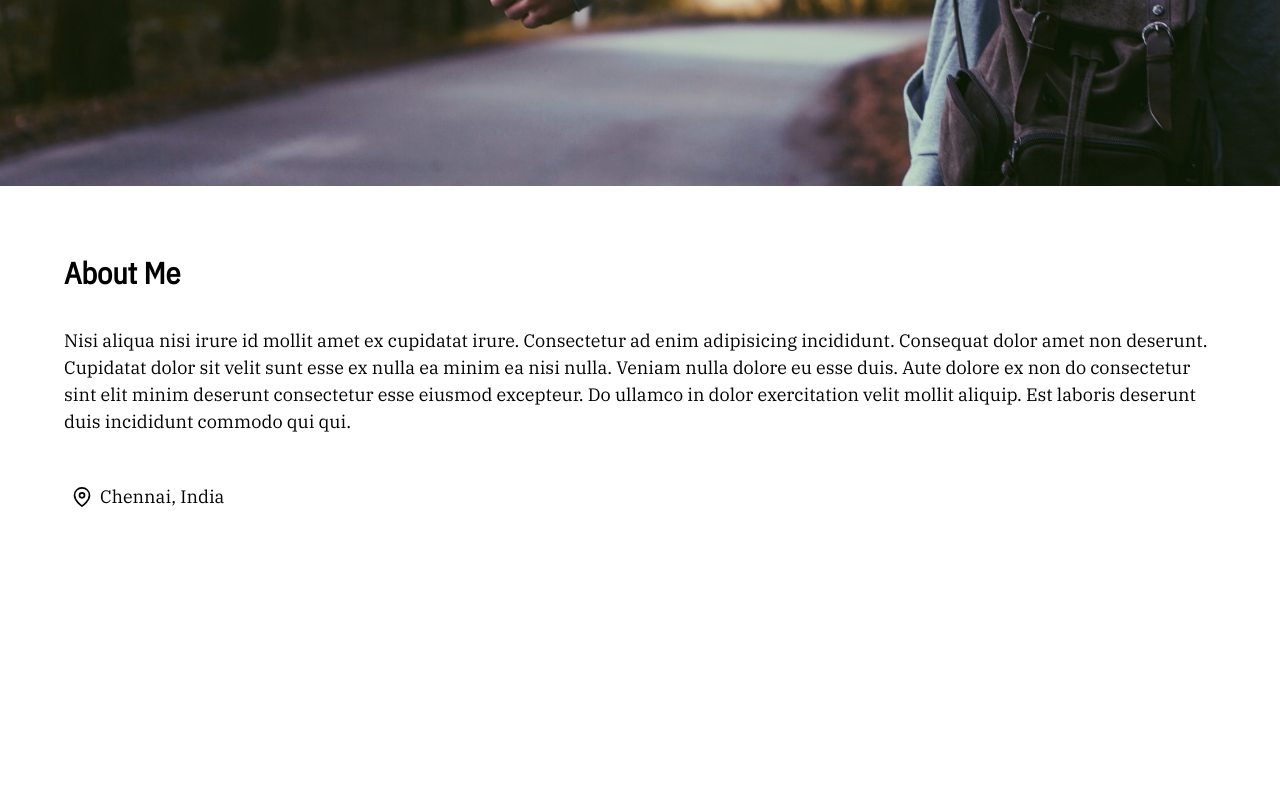
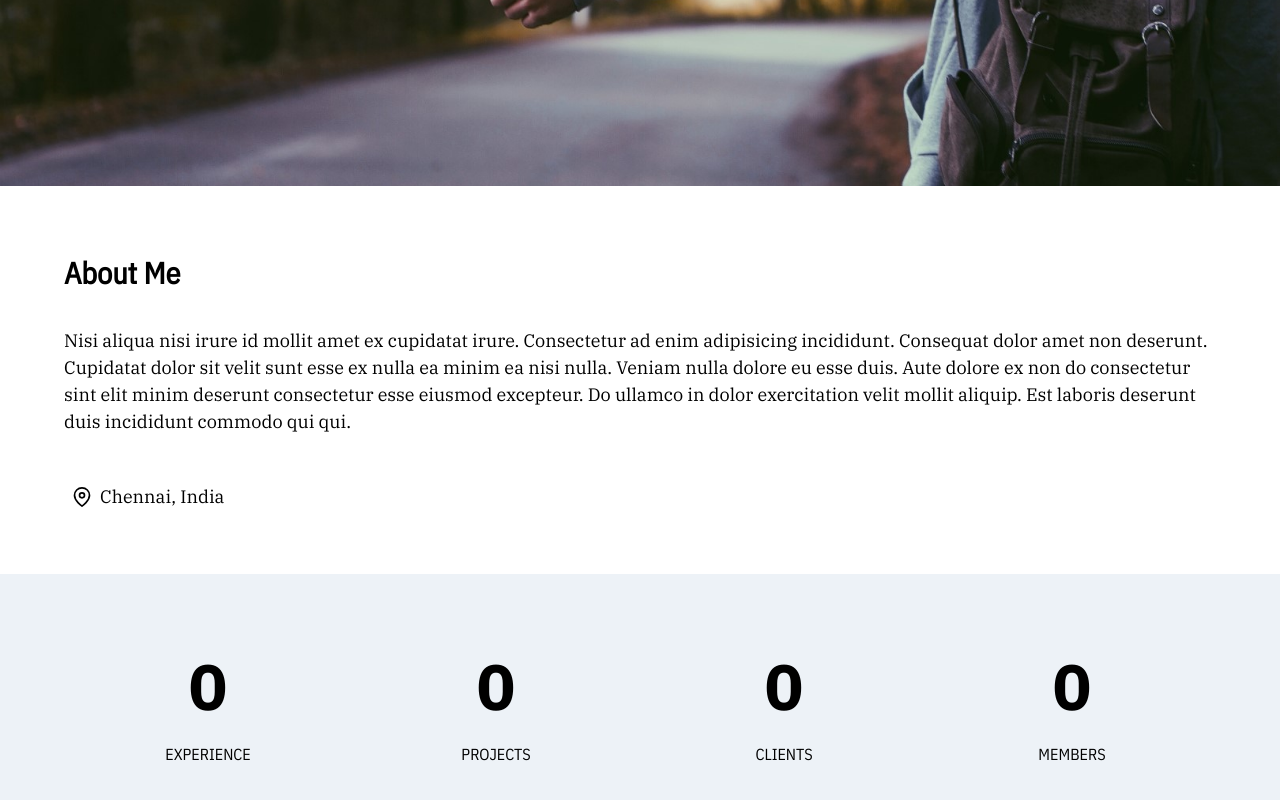
Before and after one commit to fareez-ahamed/profile-next, a Next.js app: page / in a window 1280 px wide. Shown: the part 614-1414 px from the top of the page. Before the commit the page ends 1188 px from the top, so only its background shows below. Built offline with nearby package versions, Linux system fonts and the light colour scheme.

Commit message:
Stats Implemented

```diff
--- /dev/null
+++ b/components/StatNumber.tsx
@@ -0,0 +1,54 @@
+import { useState, useEffect, createRef } from "react";
+import React from "react";
+
+function inViewPort(rect: DOMRect): boolean {
+  if (
+    screen.height >= rect.bottom &&
+    screen.width >= rect.right &&
+    rect.top >= 0 &&
+    rect.left >= 0
+  )
+    return true;
+  return false;
+}
+
+const StatNumber: React.FC<{ value: number; className?: string }> = props => {
+  const [i, setI] = useState(0);
+  const [active, setActive] = useState(false);
+  const delta = props.value / 10;
+  const ref = createRef<HTMLParagraphElement>();
+
+  function increment() {
+    setI(x => {
+      return x < props.value ? Math.ceil(x + delta) : props.value;
+    });
+  }
+
+  function activate() {
+    if (!active && inViewPort(ref.current.getBoundingClientRect())) {
+      setActive(true);
+      console.log("Activated");
+    }
+  }
+
+  useEffect(() => {
+    document.addEventListener("scroll", activate);
+    return () => document.removeEventListener("scroll", activate);
+  });
+
+  useEffect(() => {
+    let handle = null;
+    if (active) {
+      handle = setInterval(increment, 100);
+    }
+    return () => clearInterval(handle);
+  }, [active, props]);
+
+  return (
+    <p className={props.className} ref={ref}>
+      {i}
+    </p>
+  );
+};
+
+export default StatNumber;
--- /dev/null
+++ b/components/Statistics.tsx
@@ -0,0 +1,24 @@
+import StatNumber from "./StatNumber";
+import data from "../data/data.json";
+
+const Statistics: React.FC<{}> = props => (
+  <section className="bg-gray-200">
+    <div className="container mx-auto md:p-16 p-8 flex justify-around">
+      {data.stats.map(stat => (
+        <StatBox {...stat} />
+      ))}
+    </div>
+  </section>
+);
+
+const StatBox: React.FC<{ value: number; text: string }> = props => (
+  <div className="flex-col items-center" style={{ minWidth: "12rem" }}>
+    <StatNumber
+      className="font-bold font-sans text-6xl mb-2 text-center"
+      value={props.value}
+    />
+    <p className="font-condensed uppercase text-center">{props.text}</p>
+  </div>
+);
+
+export default Statistics;
--- a/data/data.json
+++ b/data/data.json
@@ -3,5 +3,23 @@
     "title": "Full-Stack Developer",
     "jumboImage": "/jumbo.jpg",
     "location": "Chennai, India",
-    "aboutMe": "Nisi aliqua nisi irure id mollit amet ex cupidatat irure. Consectetur ad enim adipisicing incididunt. Consequat dolor amet non deserunt. Cupidatat dolor sit velit sunt esse ex nulla ea minim ea nisi nulla. Veniam nulla dolore eu esse duis. Aute dolore ex non do consectetur sint elit minim deserunt consectetur esse eiusmod excepteur. Do ullamco in dolor exercitation velit mollit aliquip. Est laboris deserunt duis incididunt commodo qui qui."
+    "aboutMe": "Nisi aliqua nisi irure id mollit amet ex cupidatat irure. Consectetur ad enim adipisicing incididunt. Consequat dolor amet non deserunt. Cupidatat dolor sit velit sunt esse ex nulla ea minim ea nisi nulla. Veniam nulla dolore eu esse duis. Aute dolore ex non do consectetur sint elit minim deserunt consectetur esse eiusmod excepteur. Do ullamco in dolor exercitation velit mollit aliquip. Est laboris deserunt duis incididunt commodo qui qui.",
+    "stats": [
+        {
+            "value": 8,
+            "text": "Experience"
+        },
+        {
+            "value": 20,
+            "text": "Projects"
+        },
+        {
+            "value": 6,
+            "text": "Clients"
+        },
+        {
+            "value": 5,
+            "text": "Members"
+        }
+    ]
 }
--- a/pages/index.tsx
+++ b/pages/index.tsx
@@ -2,6 +2,8 @@ import Head from "next/head";
 import Jumbo from "../components/Jumbo";
 import data from "../data/data.json";
 import AboutMe from "../components/AboutMe";
+import StatNumber from "../components/StatNumber";
+import Statistics from "../components/Statistics";
 
 const Home: React.FC<{}> = props => (
   <div>
@@ -13,6 +15,7 @@ const Home: React.FC<{}> = props => (
     </Head>
     <Jumbo />
     <AboutMe />
+    <Statistics />
   </div>
 );
 
```
Also changed, not shown: 1 other file (tests, documents, lock files or other folders).
